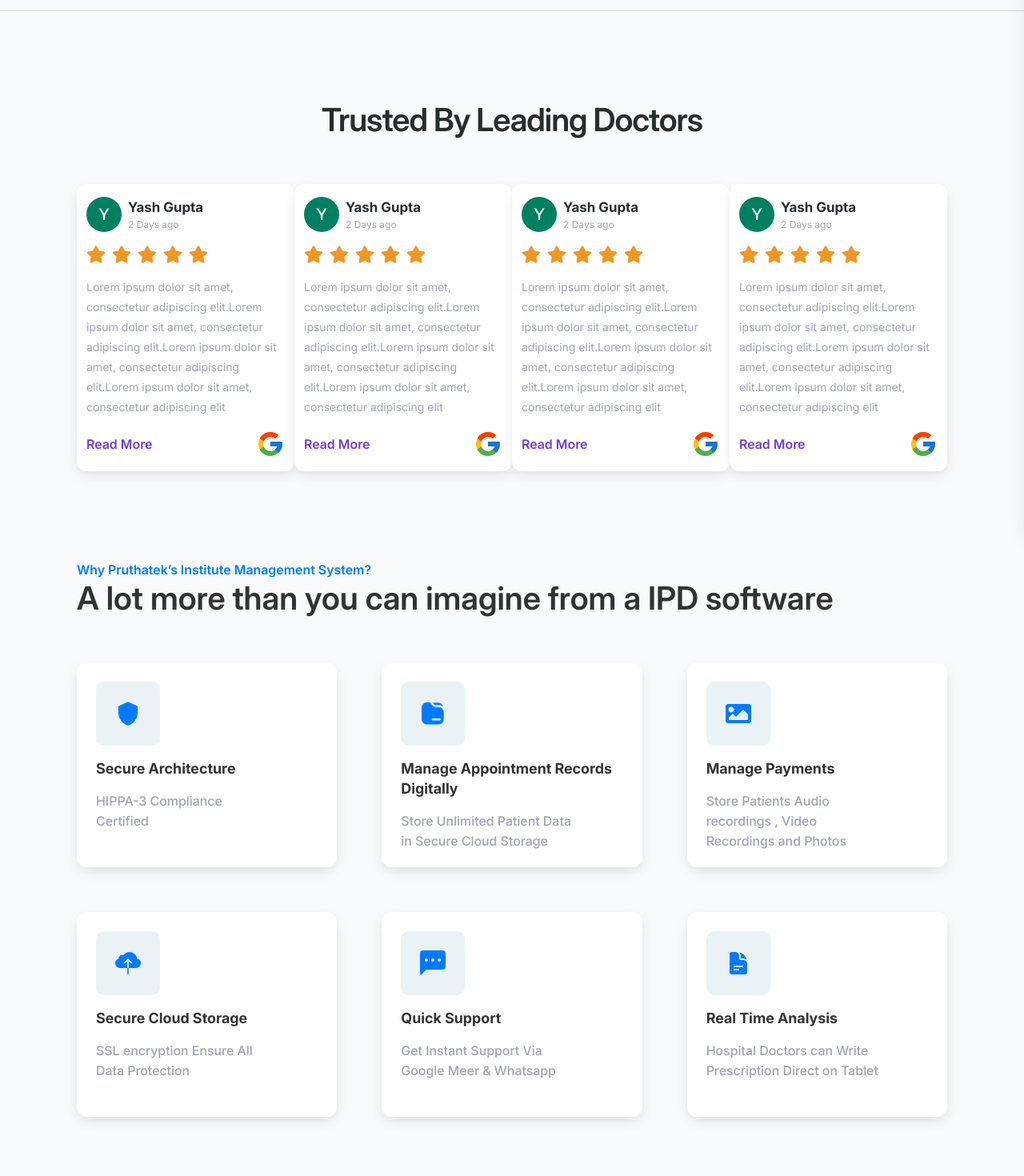
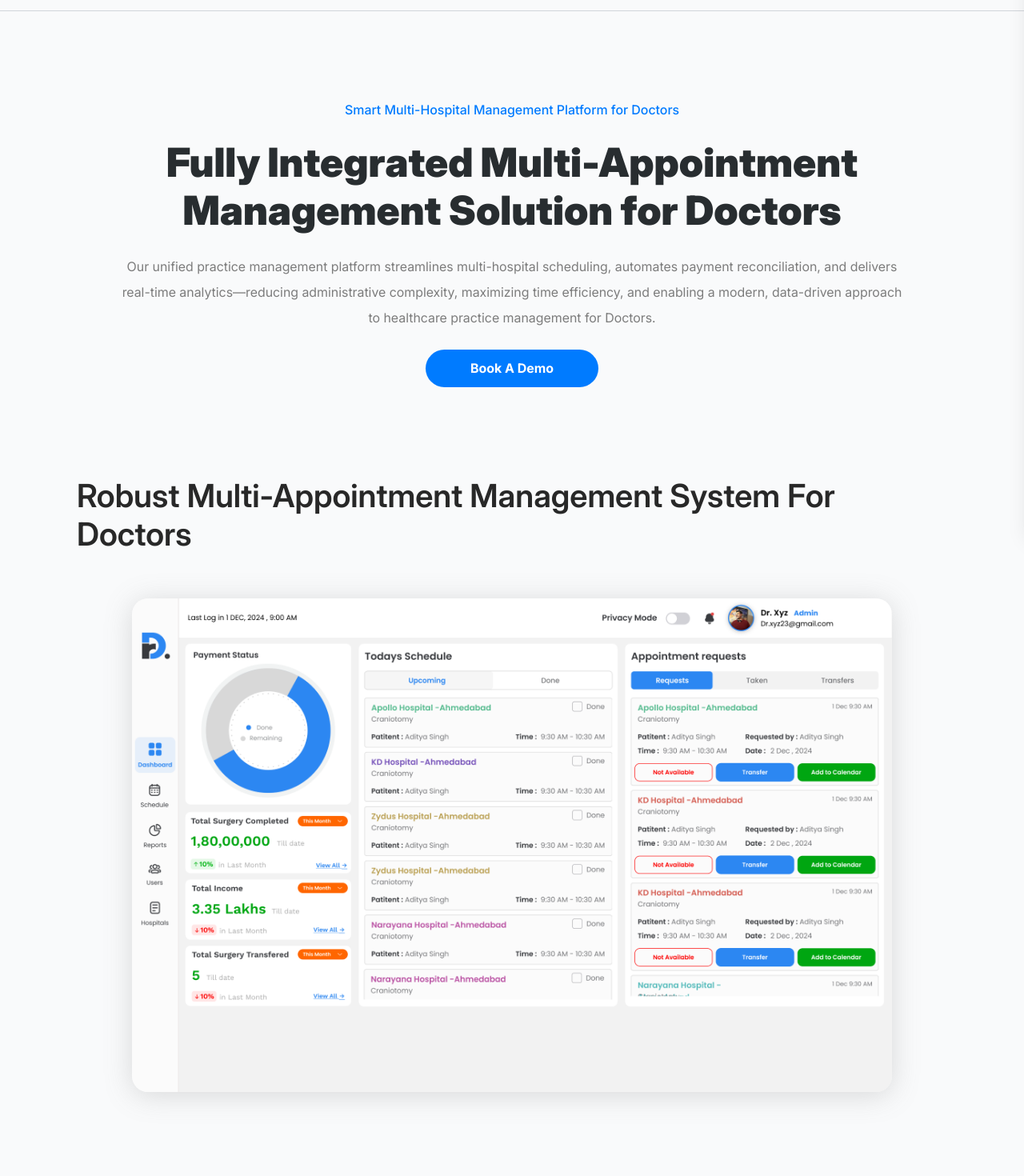
Before and after one commit to jay-avaiya/pruthatek-doctor-schedule, a React (Vite) app: page / in a window 1280 px wide. Shown: the part 140-1610 px from the top of the page at 80% size. Built offline with nearby package versions, Linux system fonts and the light colour scheme.

Commit message:
Update: Home Page

```diff
--- a/src/pages/Main/HomePage/HomePage.jsx
+++ b/src/pages/Main/HomePage/HomePage.jsx
@@ -4,6 +4,8 @@ import { BsChatLeftDotsFill } from "react-icons/bs";
 import { HiDocumentText } from "react-icons/hi2";
 import { FaImage } from "react-icons/fa";
 import { MdShield } from "react-icons/md";
+import PlanPricing from "../../../layouts/main_component/PlanPricing";
+import Blog from "../../../layouts/main_component/Blog";
 
 const HomePage = () => {
   const pms = [
@@ -41,6 +43,42 @@ const HomePage = () => {
 
   return (
     <div className="flex flex-col items-center gap-28">
+      {/* ---- title ---- */}
+      <div className="font-inter w-full max-w-6xl mx-auto text-center flex flex-col items-center gap-y-6 md:px-6 px-4 ">
+        <p className="text-[#007BFF] font-medium text-sm md:text-[16px]">
+          Smart Multi-Hospital Management Platform for Doctors
+        </p>
+        <h3 className="text-3xl md:text-[40px] xl:text-[50px] font-black text-[#282D30] md:leading:[45px] lg:leading-[60px]">
+          Fully Integrated Multi-Appointment Management Solution for Doctors
+        </h3>
+        <p className="text-sm md:text-[16px] text-[#7C7C7C] leading-[32px] w-full lg:w-[95%]  xl:w-[90%]">
+          Our unified practice management platform streamlines multi-hospital
+          scheduling, automates payment reconciliation, and delivers real-time
+          analytics—reducing administrative complexity, maximizing time
+          efficiency, and enabling a modern, data-driven approach to healthcare
+          practice management for Doctors.
+        </p>
+
+        <button className="text-white bg-[#007BFF] text-sm md:text-[16px] font-bold rounded-full py-3 px-14 cursor-pointer">
+          Book A Demo
+        </button>
+      </div>
+
+      {/* ---- home image ---- */}
+      <div className="font-inter flex flex-col items-center gap-y-14 px-4 md:px-24 w-full max-w-[1300px]">
+        <h3 className="text-2xl md:text-3xl xl:text-[40px] font-semibold text-[#282828]">
+          Robust Multi-Appointment Management System For Doctors
+        </h3>
+
+        <div className="shadow-[0_4px_34px_0_rgba(120,120,120,0.25)] rounded-[20px] overflow-hidden">
+          <img
+            src="/home.png"
+            alt="home_image"
+            className="w-full max-w-[950px] object-contain"
+          />
+        </div>
+      </div>
+
       {/* ---- review ---- */}
       <div className="flex flex-col px-4 md:px-6 lg:px-12 xl:px-24 w-full gap-y-14 font-inter">
         <div>
@@ -88,6 +126,8 @@ const HomePage = () => {
         </div>
       </div>
 
+      <PlanPricing hide={true} />
+
       {/* Review 2  */}
       <div className="flex flex-col px-4 md:px-6 lg:px-12 xl:px-24 w-full gap-y-14 font-inter">
         <div>
@@ -105,6 +145,8 @@ const HomePage = () => {
           <ReviewCard bg={"#FB8C5C"} />
         </div>
       </div>
+
+      <Blog />
     </div>
   );
 };
```
